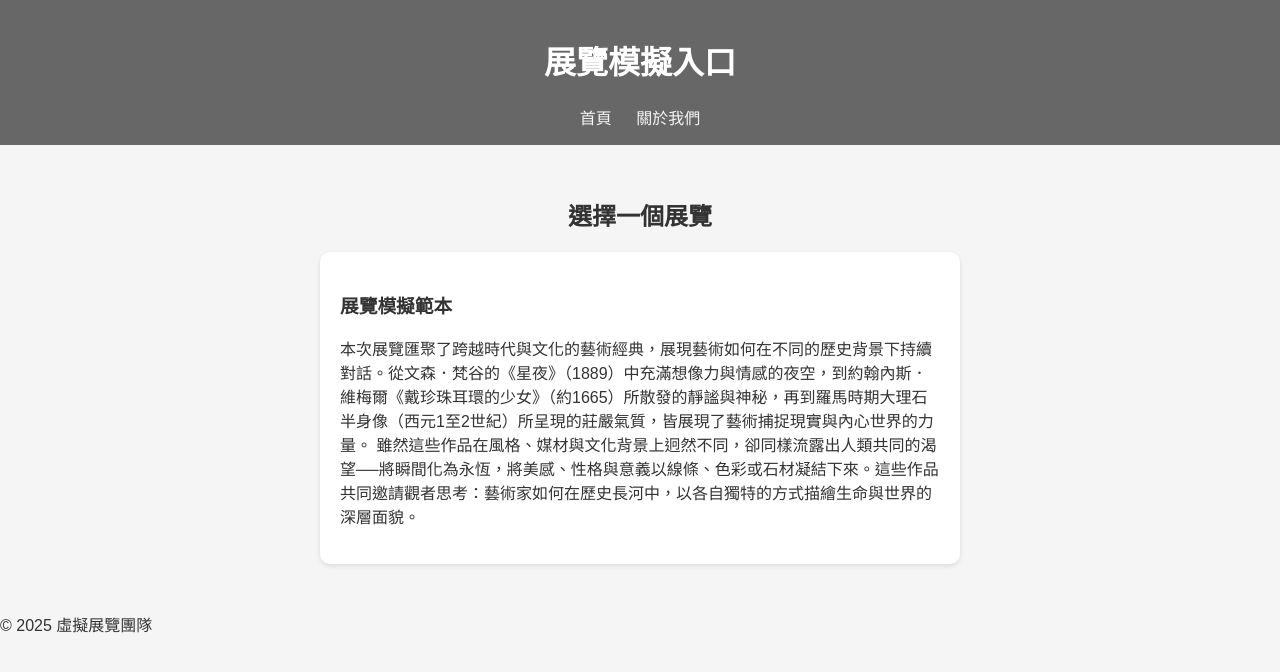
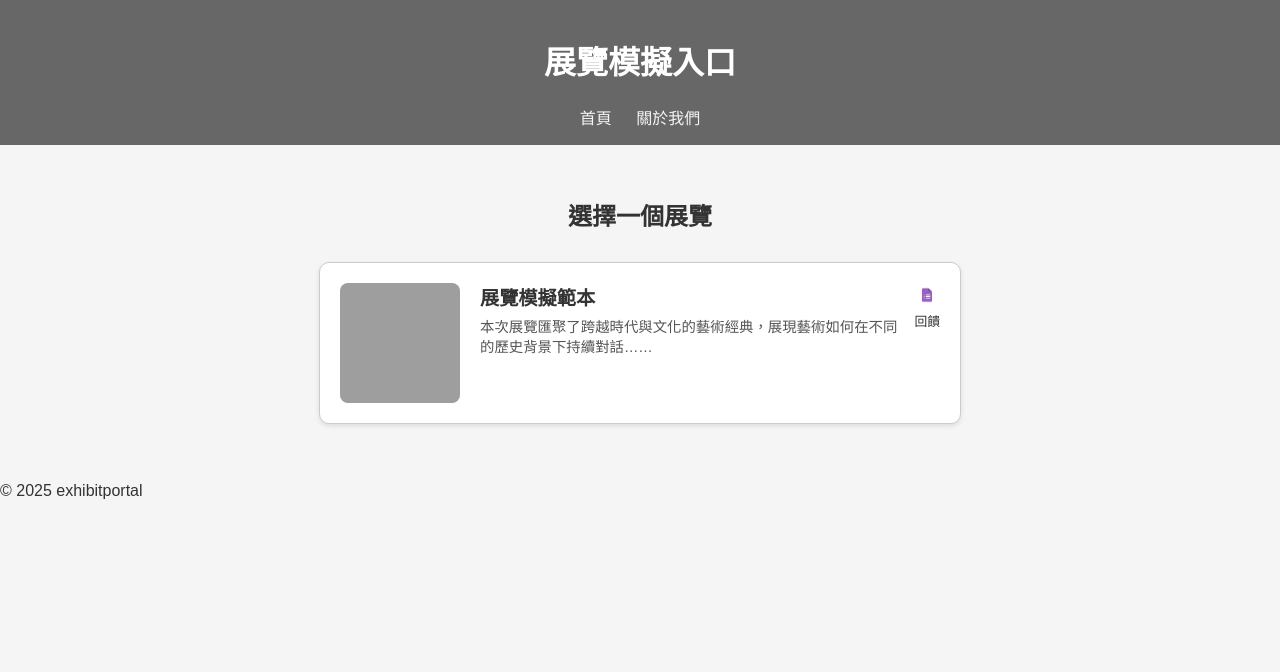
Before and after one commit to OP-Windu/exhibitportal, a plain HTML site: page index.html in a window 1280 px wide. Drawn offline with Linux system fonts and the light colour scheme; grey boxes are pictures that could not be loaded.

Commit message:
Update09101535

```diff
--- a/index.html
+++ b/index.html
@@ -4,6 +4,60 @@
     <meta charset="UTF-8" />
     <title>展覽主頁</title>
     <link rel="stylesheet" href="style.css" />
+    <style>
+      .gallery {
+        display: flex;
+        flex-direction: column;
+        align-items: center;
+        gap: 20px;
+        margin-top: 20px;
+      }
+
+      .card {
+        position: relative; /* 方便定位圖標 */
+        display: flex;
+        flex-direction: row;
+        align-items: flex-start;
+        background: white;
+        border-radius: 10px;
+        box-shadow: 0 2px 5px rgba(0, 0, 0, 0.1);
+        padding: 20px;
+        width: 80%;
+        max-width: 600px;
+        text-decoration: none;
+        color: #333;
+        transition: transform 0.2s;
+      }
+
+      .card:hover {
+        transform: translateY(-5px);
+      }
+
+      .thumbnail {
+        width: 120px;
+        height: 120px;
+        object-fit: cover;
+        border-radius: 8px;
+        margin-right: 20px;
+      }
+
+      .card-content {
+        flex: 1;
+        text-align: left;
+      }
+
+      .icon-link {
+        position: absolute;
+        top: 10px;
+        right: 10px;
+        z-index: 2; /* 確保在最上層 */
+      }
+
+      .icon {
+        width: 24px;
+        height: 24px;
+      }
+    </style>
   </head>
   <body>
     <header>
@@ -17,19 +71,48 @@
     <main>
       <h2>選擇一個展覽</h2>
       <div class="gallery">
-        <a
-          class="card"
-          href="https://op-windu.github.io/Virtual-Exhibition-Simulator-Sample/"
-          target="_blank"
-        >
-          <h3>展覽模擬範本</h3>
-          <p>本次展覽匯聚了跨越時代與文化的藝術經典，展現藝術如何在不同的歷史背景下持續對話。從文森．梵谷的《星夜》（1889）中充滿想像力與情感的夜空，到約翰內斯．維梅爾《戴珍珠耳環的少女》（約1665）所散發的靜謐與神秘，再到羅馬時期大理石半身像（西元1至2世紀）所呈現的莊嚴氣質，皆展現了藝術捕捉現實與內心世界的力量。
-雖然這些作品在風格、媒材與文化背景上迥然不同，卻同樣流露出人類共同的渴望──將瞬間化為永恆，將美感、性格與意義以線條、色彩或石材凝結下來。這些作品共同邀請觀者思考：藝術家如何在歷史長河中，以各自獨特的方式描繪生命與世界的深層面貌。</p>
-        </a>
+        <!-- 外層 a 包整個卡片 -->
+        <div class="card">
+          <!-- 縮略圖改成可點連結 -->
+          <a
+            href="https://op-windu.github.io/Virtual-Exhibition-Simulator-Sample/"
+            class="card-thumb-link"
+          >
+            <img src="thumbnail.png" alt="展覽縮略圖" class="thumbnail" />
+          </a>
+
+          <div class="card-content">
+            <h3>
+              <a
+                href="https://op-windu.github.io/Virtual-Exhibition-Simulator-Sample/"
+                class="card-title-link"
+                >展覽模擬範本</a
+              >
+            </h3>
+            <p>
+              本次展覽匯聚了跨越時代與文化的藝術經典，展現藝術如何在不同的歷史背景下持續對話……
+            </p>
+          </div>
+
+          <!-- 回饋表單按鈕 -->
+          <a
+            href="https://forms.gle/xxxxxx"
+            target="_blank"
+            class="feedback-btn"
+          >
+            <img
+              src="google-form-icon-logo-symbol-free-png.png"
+              alt="回饋表單"
+              class="icon"
+            />
+            <span>回饋</span>
+          </a>
+        </div>
+      </div>
     </main>
 
     <footer>
-      <p>© 2025 虛擬展覽團隊</p>
+      <p>© 2025 exhibitportal</p>
     </footer>
   </body>
 </html>
--- a/style.css
+++ b/style.css
@@ -30,25 +30,108 @@ main {
 
 .gallery {
   display: flex;
-  flex-direction: column; /* 改為直向排列 */
+  flex-direction: column; /* 直向排列 */
   align-items: center;    /* 置中 */
   gap: 20px;              /* 元素之間的間距 */
   margin-top: 20px;
 }
 
+/* 卡片（整張可點擊） */
 .card {
-  background: white;
+  position: relative; /* 讓圖標能絕對定位 */
+  display: flex;
+  align-items: center;
+  border: 1px solid #ccc;
   border-radius: 10px;
-  box-shadow: 0 2px 5px rgba(0,0,0,0.1);
-  padding: 20px;
-  width: 80%;  /* 占據較大寬度，看起來像清單 */
-  max-width: 600px;
-  text-decoration: none;
-  color: #333;
-  text-align: left; /* 文字靠左，像清單 */
-  transition: transform 0.2s;
+  padding: 12px;
+  width: 90%;
+  max-width: 700px;
+  margin: 10px 0;
+  background: #fff;
+  text-decoration: none; /* 移除連結底線 */
+  color: inherit;        /* 保持文字顏色一致 */
+  transition: transform 0.2s, box-shadow 0.2s;
 }
 
 .card:hover {
-  transform: translateY(-5px);
+  transform: translateY(-3px);
+  box-shadow: 0 4px 10px rgba(0,0,0,0.1);
 }
+
+.thumbnail {
+  width: 100px;
+  height: 80px;
+  object-fit: cover;
+  border-radius: 8px;
+  margin-right: 12px;
+}
+
+.card-content {
+  flex: 1;
+  text-align: left;
+}
+
+.card-content h3 {
+  margin: 0 0 6px;
+  font-size: 1.2em;
+}
+
+.card-content p {
+  margin: 0;
+  font-size: 0.9em;
+  line-height: 1.4;
+  color: #555;
+}
+
+/* 右上角圖標（跳 Google 表單用） */
+.icon-link {
+  position: absolute;
+  top: 50px;
+  right: 50px;
+}
+
+.icon {
+  width: 22px;
+  height: 22px;
+  cursor: pointer;
+  opacity: 0.8;
+  transition: opacity 0.2s;
+}
+
+.icon:hover {
+  opacity: 1;
+}
+
+.feedback-btn {
+  display: flex;
+  flex-direction: column;
+  align-items: center;
+  text-decoration: none;
+  font-size: 0.8em;
+  color: #333;
+  margin-left: 12px;
+}
+
+.feedback-btn .icon {
+  width: 24px;
+  height: 24px;
+  margin-bottom: 4px;
+}
+.card-title-link {
+  color: #333;
+  text-decoration: none;
+  transition: color 0.2s;
+}
+
+.card-title-link:hover {
+  color: #0073e6; /* hover 時換顏色 */
+  text-decoration: underline;
+}
+.card-thumb-link {
+  display: inline-block;
+}
+
+.card-thumb-link img {
+  display: block;
+  border: none;
+}
```
Also changed, not shown: about.html (+1 -1 lines), google-form-icon-logo-symbol-free-png.png (added), 1 other file.
